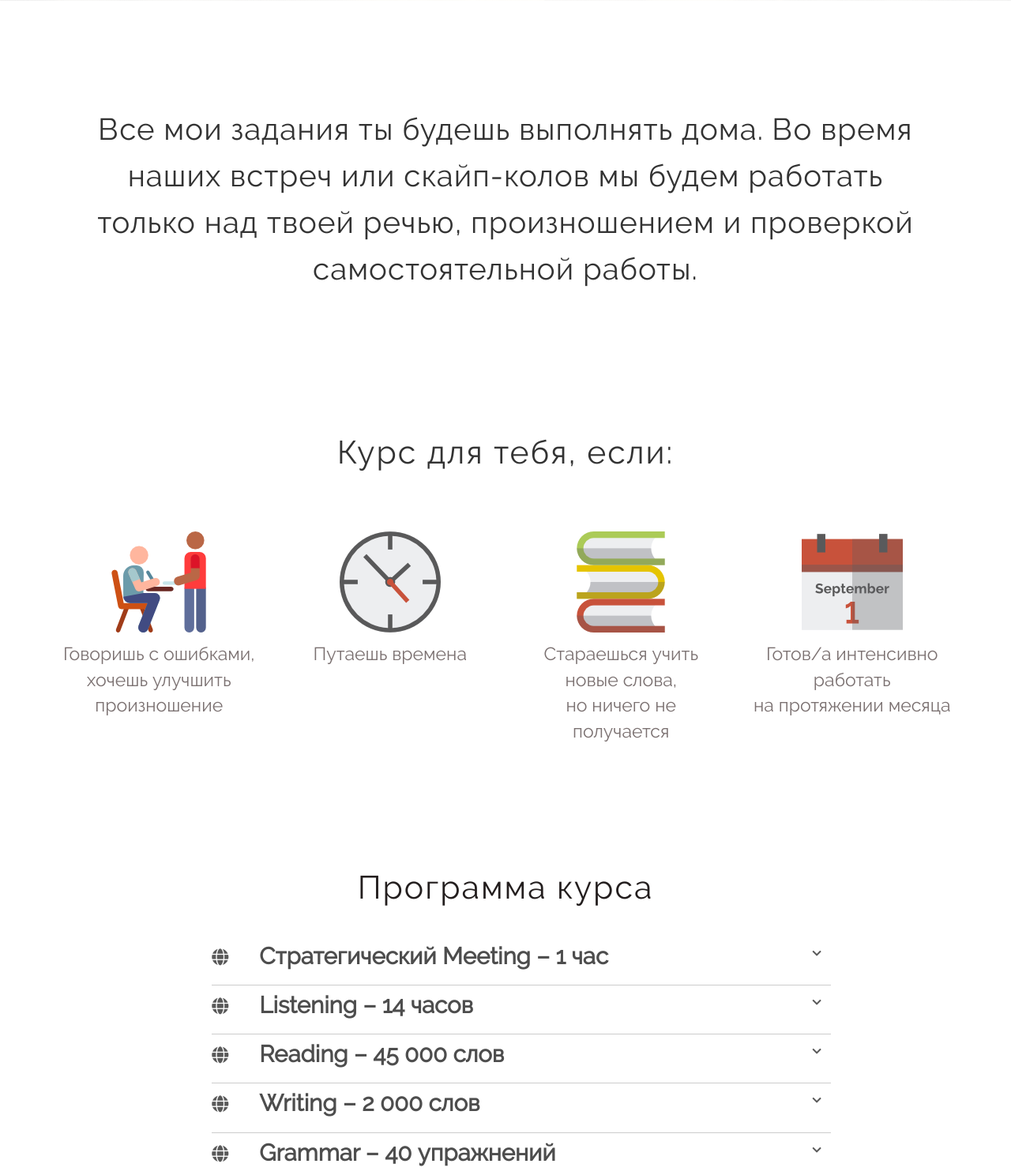
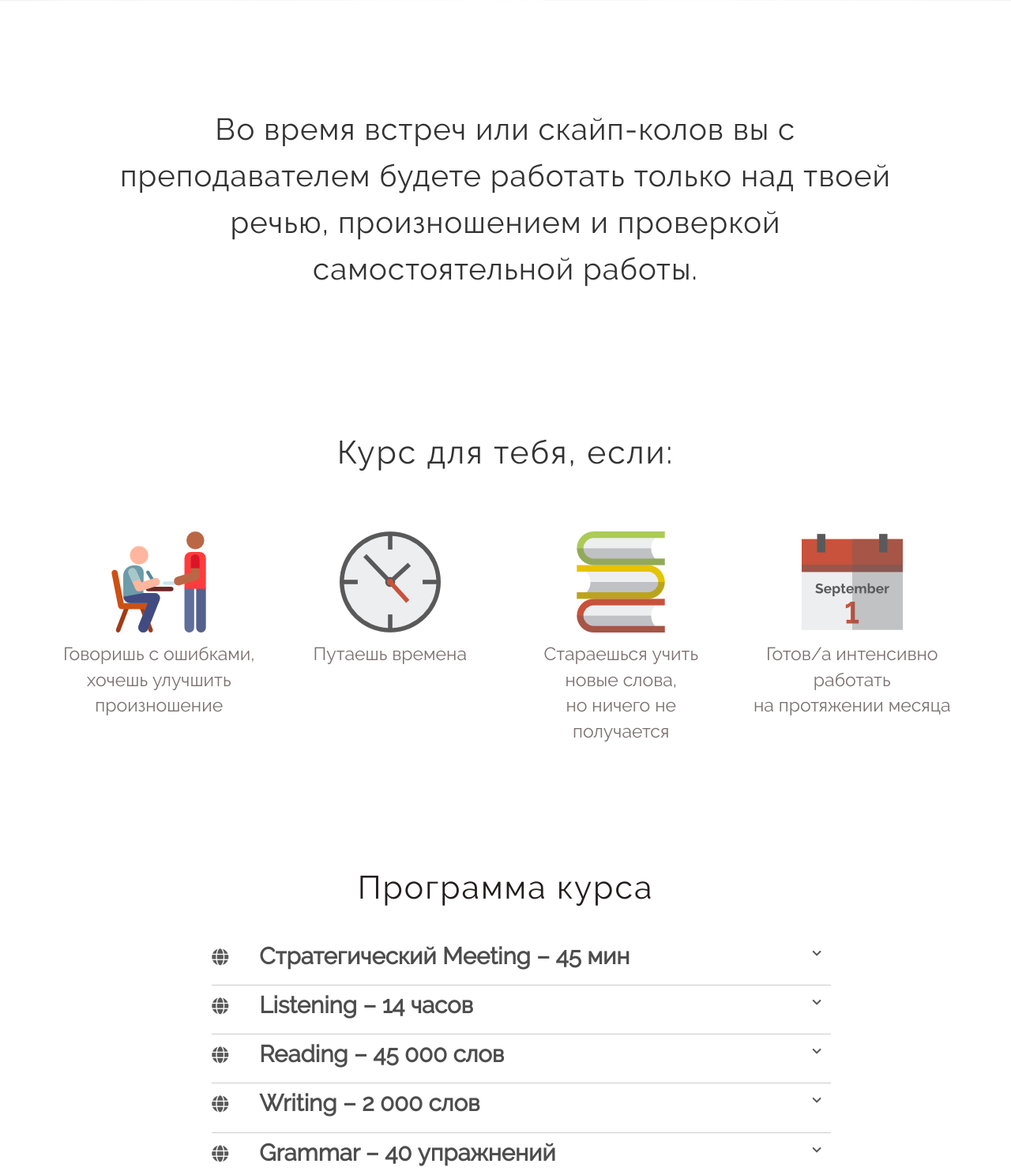
Before and after one commit to GolotaMishka/landing, a Django app: page / in a window 1280 px wide. Shown: the part 629-2117 px from the top of the page at 79% size. Run offline with Django 3.2, Linux system fonts and the light colour scheme; some libraries are stand-ins or nearby versions.

Commit message:
change html

```diff
--- a/templates/landing/index.html
+++ b/templates/landing/index.html
@@ -101,7 +101,7 @@
     <div class="row">
       <div class="col-lg-10 col-lg-offset-1 col-md-10 col-md-offset-1 col-xs-10 col-xs-offset-1">
         <div class="info">
-          <h4>Все мои задания ты будешь выполнять дома. Во время наших встреч или скайп-колов мы будем работать только над твоей речью, произношением и проверкой самостоятельной работы. </h4>
+          <h4> Во время встреч или скайп-колов вы с преподавателем будете работать только над твоей речью, произношением и проверкой самостоятельной работы. </h4>
         </div>
       </div>
     </div>
@@ -188,30 +188,30 @@
       <div class="col-lg-8 col-lg-offset-2 col-md-10 col-md-offset-1 col-xs-12 ">
         <ul id="accordion" class="accordion">
           <li>
-            <div class="link"><i class="fa fa-globe"></i>Стратегический Meeting – 1 час<i class="fa fa-chevron-down"></i></div>
+            <div class="link"><i class="fa fa-globe"></i>Стратегический Meeting – 45 мин<i class="fa fa-chevron-down"></i></div>
             <ul class="submenu">
-              <li><a href="#">Наша первая встреча. Понимаем твои слабые места в английском, ставим задачи на курс. Учимся выжимать из каждого последующего задания курса максимальный результат.</a></li>
+              <li><a href="#">Первая встреча с преподавателем. Понимаете твои слабые места в английском, ставите задачи на курс. Учитесь выжимать из каждого последующего задания курса максимальный результат.</a></li>
 
             </ul>
           </li>
           <li>
             <div class="link"><i class="fa fa-globe"></i>Listening – 14 часов <i class="fa fa-chevron-down"></i></div>
             <ul class="submenu">
-              <li><a href="#">Учимся воспринимать английский на слух.  Понимаем сериалы без субтитров – и британские, и американские!</a></li>
+              <li><a href="#">Учишься воспринимать английский на слух.  Понимаешь сериалы без субтитров – и британские, и американские!</a></li>
 
             </ul>
           </li>
           <li>
             <div class="link"><i class="fa fa-globe"></i>Reading – 45 000 слов<i class="fa fa-chevron-down"></i></div>
             <ul class="submenu">
-              <li><a href="#">Даём мозгу увидеть уже знакомые слова и грамматические конструкции в текстах. Прочитываем целую книгу на английском и учим вокабуляр из неё.</a></li>
+              <li><a href="#">Даёшь мозгу увидеть уже знакомые слова и грамматические конструкции в текстах. Прочитываешь целую книгу на английском и учишь вокабуляр из неё.</a></li>
 
             </ul>
           </li>
           <li>
             <div class="link"><i class="fa fa-globe"></i>Writing – 2 000 слов<i class="fa fa-chevron-down"></i></div>
             <ul class="submenu">
-              <li><a href="#">Красиво выражаем мысли на бумаге. Делаем обзоры-рецензии фильмов и книг. В конце курса ты наконец-то сможешь написать грамотный пост в Facebook на английском.</a></li>
+              <li><a href="#">Красиво выражаешь мысли на бумаге. Делаешь обзоры-рецензии фильмов и книг. В конце курса ты наконец-то сможешь написать грамотный пост в Facebook на английском.</a></li>
 
             </ul>
           </li>
@@ -219,7 +219,7 @@
           <li>
             <div class="link"><i class="fa fa-globe"></i>Grammar – 40 упражнений<i class="fa fa-chevron-down"></i></div>
             <ul class="submenu">
-              <li><a href="#">Строим приятные слуху предложения. Понимаем разницу между Past Simple и Present Perfect и всеми четырьмя Conditionals.</a></li>
+              <li><a href="#">Строишь приятные слуху предложения. Понимаешь разницу между Past Simple и Present Perfect и всеми четырьмя Conditionals.</a></li>
 
             </ul>
           </li>
@@ -227,7 +227,7 @@
           <li>
             <div class="link"><i class="fa fa-globe"></i>Speaking – 9 часов<i class="fa fa-chevron-down"></i></div>
             <ul class="submenu">
-              <li><a href="#">Чистим речь от ошибок. Наполняемся новыми словами и выражениями, работаем над произношением. Больше не боимся разговоров с американцами. </a></li>
+              <li><a href="#">Чистишь речь от ошибок. Наполняешься новыми словами и выражениями, работаешь над произношением. Больше не боишься разговоров с американцами. </a></li>
 
             </ul>
           </li>
@@ -265,7 +265,7 @@
         </div>
         <div class="row cost_rows">
           <div class="col-lg-12 normal_text">
-            <h2>Встреча 3 раза/неделю по 45 мин</h2>
+            <h2>Встреча 3 раза в неделю по 45 мин</h2>
           </div>
         </div>
         <div class="row cost_rows">
@@ -517,8 +517,7 @@
                 <select name="{{ form.level.name }}" class="inputValidation" id="level" >
                   <option  class=" feedback-input" disabled selected>Уровень знаний</option>
                   <option class=" feedback-input"  value="Intermediate">Intermediate</option>
-                  <option class=" feedback-input" value="Upper-Intermediateate">Upper-Intermediateate</option>
-                  <option class=" feedback-input" value="Advanced">Advanced</option>
+                  <option class=" feedback-input" value="Upper-Intermediate">Upper-Intermediate</option>
                 </select>
 
               </p>
```
